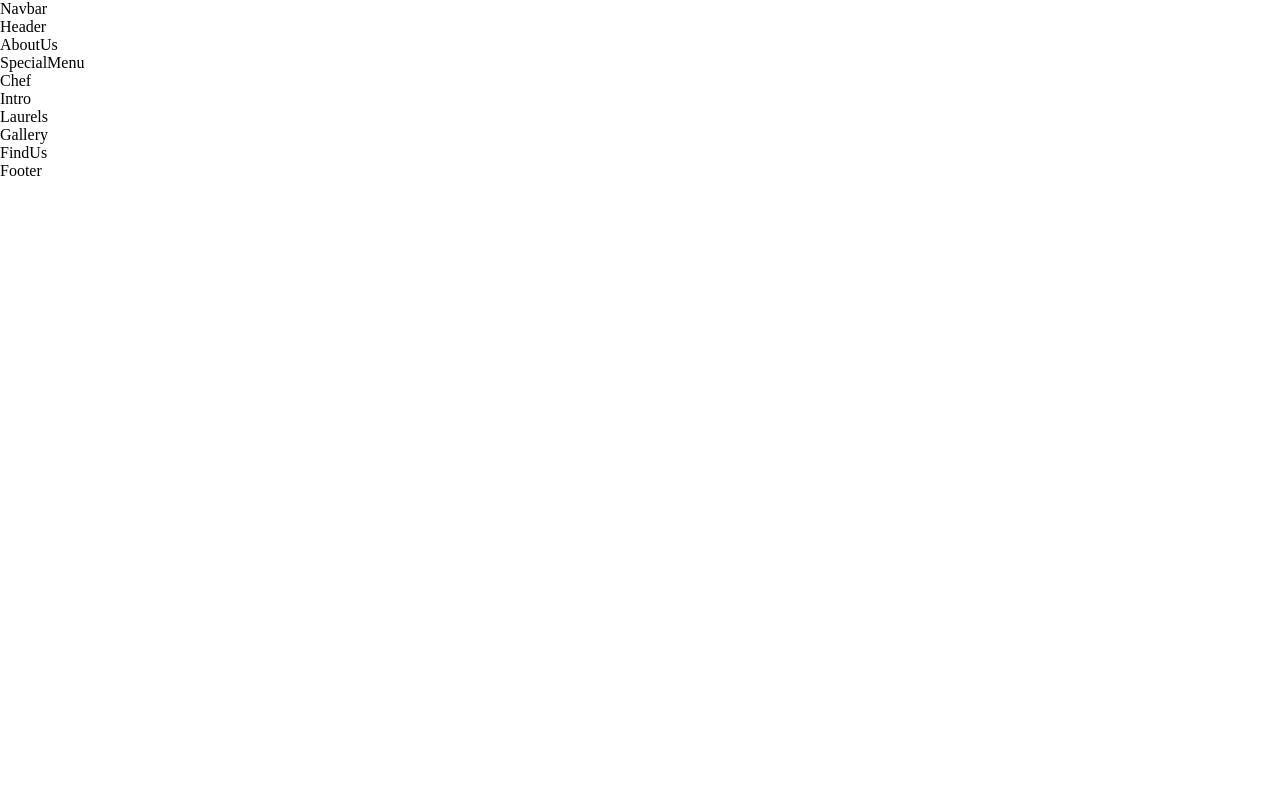
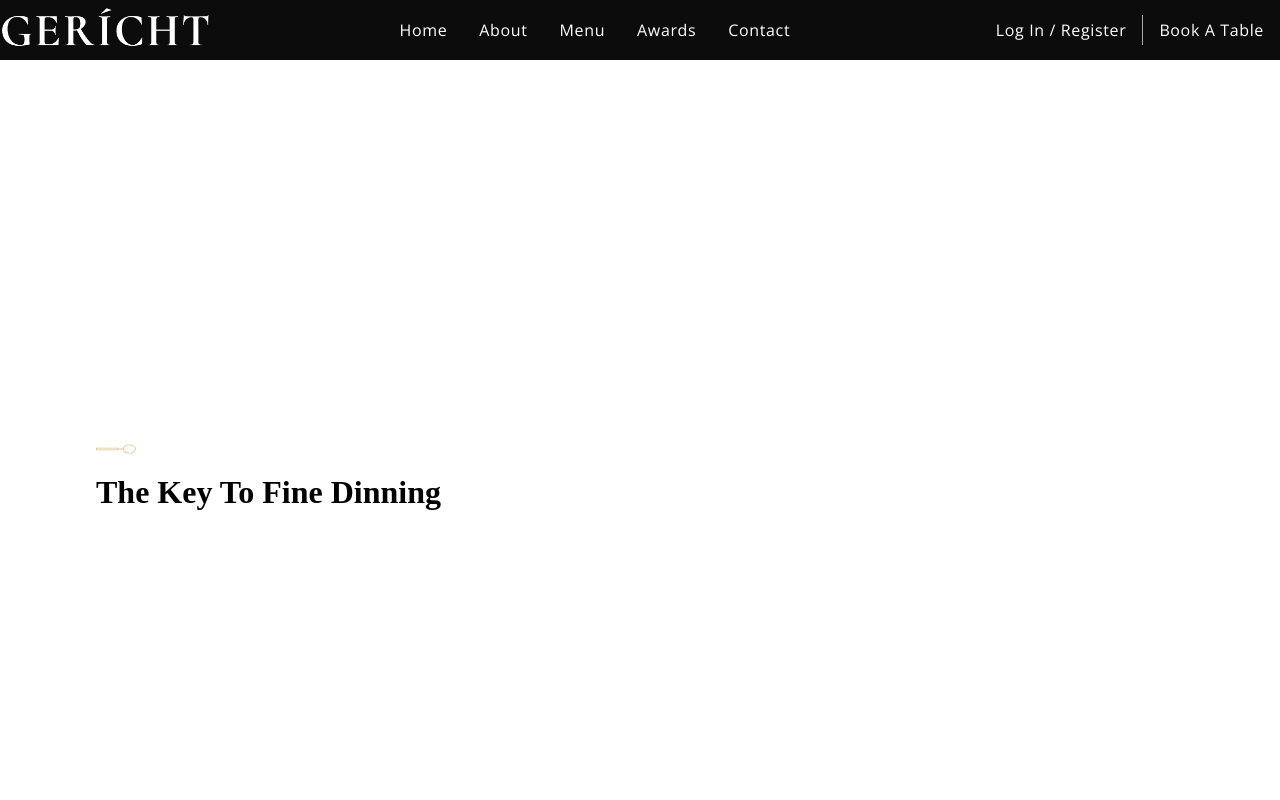
Before and after one commit to BilalKhaalid/gericht_resturant, a React (Create React App) app: page / in a window 1280 px wide. Shown: the top 800 px of the page. Built offline with nearby package versions, Linux system fonts and the light colour scheme; a web font is replaced by a local one.

Commit message:
Navbar Completed

```diff
--- a/src/components/Navbar/Navbar.css
+++ b/src/components/Navbar/Navbar.css
@@ -0,0 +1,129 @@
+.app__navbar {
+  width: 100%;
+  display: flex;
+  justify-content: space-between;
+  align-items: center;
+  background: var(--color-black);
+}
+
+.app__navbar-logo {
+  display: flex;
+  justify-content: flex-start;
+  align-items: center;
+}
+
+.app__navbar-logo img {
+  width: 150px;
+}
+
+.app__navbar-links {
+  flex: 1;
+  display: flex;
+  justify-content: center;
+  align-items: center;
+  list-style: none;
+}
+
+.app__navbar-links li {
+  margin: 0 1rem;
+  cursor: pointer;
+}
+
+.app__navbar-links li:hover {
+  color: var(--color-grey);
+}
+
+.app__navbar-login {
+  display: flex;
+  justify-content: flex-end;
+  align-items: center;
+}
+
+.app__navbar-login a {
+  margin: 0 1rem;
+  text-decoration: none;
+  transition: 0.5s ease;
+}
+
+.app__navbar-login a:hover {
+  border-bottom: 1px solid var(--color-golden);
+}
+
+.app__navbar-login div {
+  width: 1px;
+  height: 30px;
+  background-color: var(--color-grey);
+}
+
+.app__navbar-smallscreen {
+  display: none;
+  margin: 0 0.5rem;
+}
+
+.app__navbar-smallscreen_overlay {
+  position: fixed;
+  top: 0;
+  left: 0;
+  width: 100%;
+  height: 100vh;
+  background: var(--color-black);
+  transition: 0.5s ease;
+  flex-direction: column;
+  z-index: 5;
+}
+
+.app__navbar-smallscreen_overlay .overlay__close {
+  font-size: 27px;
+  color: var(--color-golden);
+  cursor: pointer;
+  position: absolute;
+  top: 20px;
+  right: 20px;
+}
+
+.app__navbar-smallscreen-links {
+  list-style: none;
+}
+
+.app__navbar-smallscreen-links li {
+  margin: 2rem;
+  cursor: pointer;
+  color: var(--color-golden);
+  font-size: 2rem;
+  text-align: center;
+  font-family: var(--font-base);
+}
+
+.app__navbar-smallscreen-links li:hover {
+  color: var(--color-white);
+}
+
+@media screen and (max-width: 2000px) {
+  .app__navbar-logo img {
+    width: 210px;
+  }
+}
+
+@media screen and (max-width: 1150px) {
+  .app__navbar-links {
+    display: none;
+  }
+
+  .app__navbar-smallscreen {
+    display: flex;
+  }
+}
+
+@media screen and (max-width: 650px) {
+  .app__navbar {
+    padding: 1rem;
+  }
+
+  .app__navbar-login {
+    display: none;
+  }
+
+  .app__navbar-logo img {
+    width: 110px;
+  }
+}
--- a/src/components/Navbar/Navbar.jsx
+++ b/src/components/Navbar/Navbar.jsx
@@ -1,11 +1,84 @@
-import React from 'react';
+import { React, useState } from "react";
+import { GiHamburgerMenu } from "react-icons/gi";
+import { MdOutlineRestaurantMenu } from "react-icons/md";
+import images from "../../constants/images";
+import "./Navbar.css";
 
-import './Navbar.css';
+const Navbar = () => {
+  const [toggleMenu, settoggleMenu] = useState(false);
 
-const Navbar = () => (
-  <div>
-    Navbar
-  </div>
-);
+  return (
+    <div className="app__navbar">
+      <div className="app__navbar-logo">
+        <img src={images.gericht} alt="gericht" />
+      </div>
+      <ul className="app__navbar-links">
+        <li className="p__opensans">
+          <a href="#home">Home</a>
+        </li>
+        <li className="p__opensans">
+          <a href="#about">About</a>
+        </li>
+        <li className="p__opensans">
+          <a href="#menu">Menu</a>
+        </li>
+        <li className="p__opensans">
+          <a href="#awards">Awards</a>
+        </li>
+        <li className="p__opensans">
+          <a href="#contact">Contact</a>
+        </li>
+      </ul>
+      <div className="app__navbar-login">
+        <a href="#login" className="p__opensans">
+          Log In / Register
+        </a>
+        <div />
+        <a href="/" className="p__opensans">
+          Book A Table
+        </a>
+      </div>
+      <div className="app__navbar-smallscreen">
+        <GiHamburgerMenu
+          color="#fff"
+          fontSize={27}
+          onClick={() => {
+            settoggleMenu(true);
+          }}
+        />
+
+        {toggleMenu && (
+          <div className="app__navbar-smallscreen_overlay flex__center slide-bottom">
+            <MdOutlineRestaurantMenu
+              fontSize={27}
+              className="overlay__close"
+              onClick={() => {
+                settoggleMenu(false);
+              }}
+            />
+
+            <ul className="app__navbar-smallscreen-links">
+              <li className="p__opensans">
+                <a href="#home">Home</a>
+              </li>
+              <li className="p__opensans">
+                <a href="#about">About</a>
+              </li>
+              <li className="p__opensans">
+                <a href="#menu">Menu</a>
+              </li>
+              <li className="p__opensans">
+                <a href="#awards">Awards</a>
+              </li>
+              <li className="p__opensans">
+                <a href="#contact">Contact</a>
+              </li>
+            </ul>
+          </div>
+        )}
+      </div>
+    </div>
+  );
+};
 
 export default Navbar;
--- a/src/components/SubHeading/SubHeading.jsx
+++ b/src/components/SubHeading/SubHeading.jsx
@@ -1,8 +1,10 @@
-import React from 'react';
+import React from "react";
+import images from "../../constants/images";
 
-const SubHeading = () => (
-  <div>
-    SubHeading
+const SubHeading = ({title}) => (
+  <div style={{ marginBottom: "1rem" }}>
+    <p className="p__cormorant">{title}</p>
+    <img src={images.spoon} alt="spoon" />
   </div>
 );
 
--- a/src/container/Header/Header.jsx
+++ b/src/container/Header/Header.jsx
@@ -1,10 +1,15 @@
-import React from 'react';
-
-import './Header.css';
+import React from "react";
+import images from "../../constants/images";
+import { SubHeading } from "../../components";
+import "./Header.css";
 
 const Header = () => (
-  <div>
-    Header
+  <div className="app__header app__wrapper section__padding" id="home">
+    <div className="app__wrapper_info">
+      <SubHeading title={"Chase The New Flavor"} />
+      <h1 className="app__header-h1">The Key To Fine Dinning</h1>
+    </div>
+    <div className="app__wrapper_img"></div>
   </div>
 );
 
```
